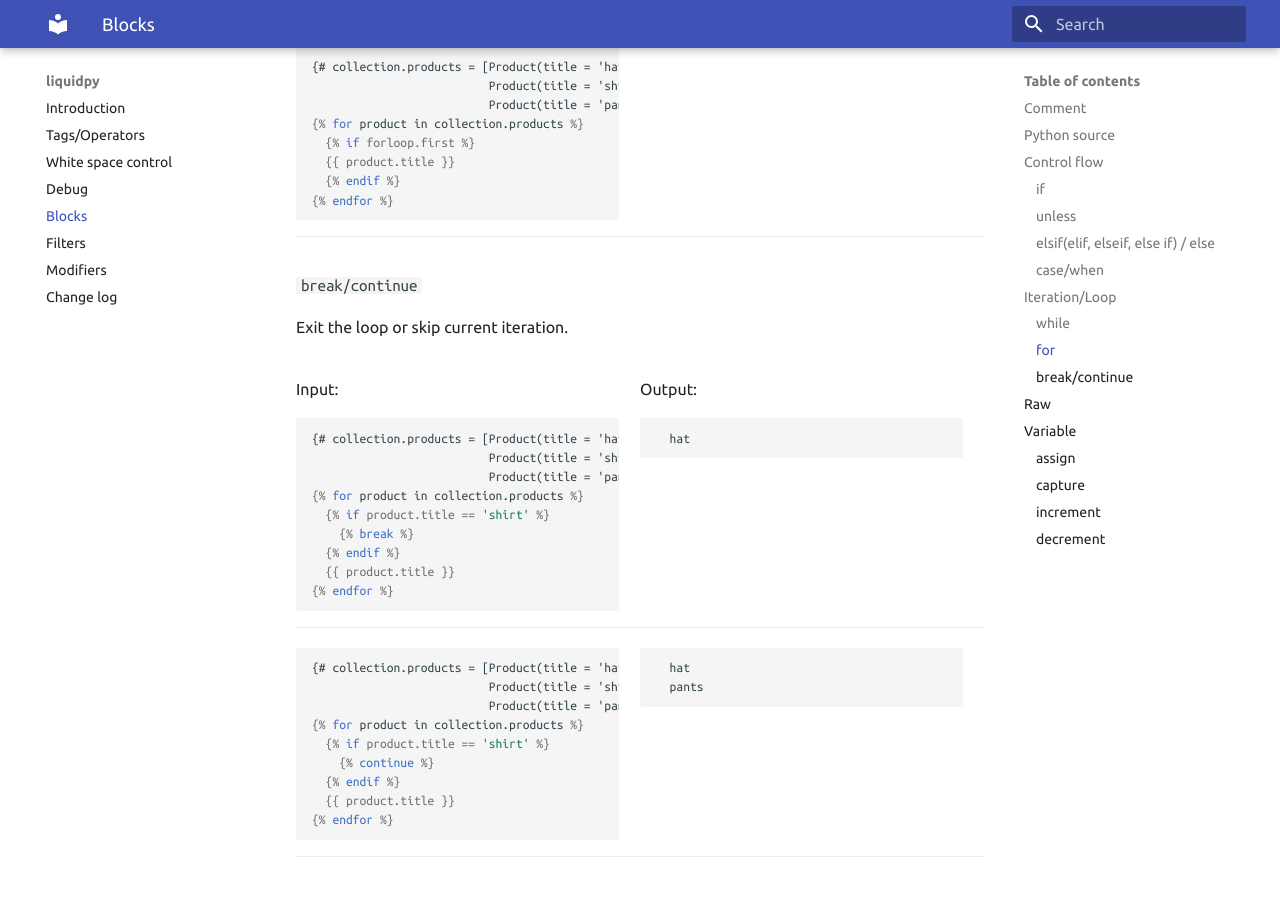
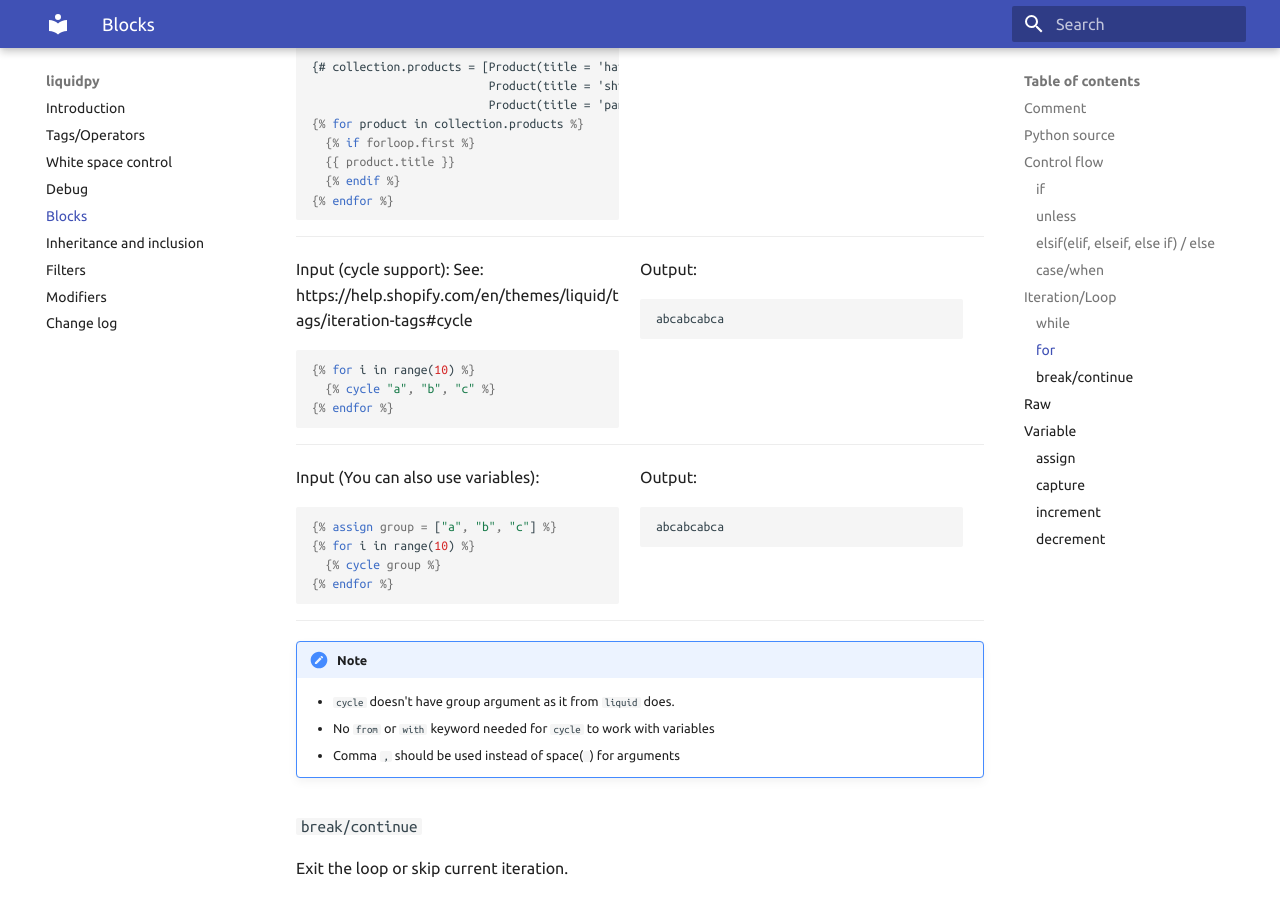
Before and after one commit to pwwang/liquidpy, an MkDocs documentation site: the page built from docs/blocks.md, in a window 1280 px wide and 900 px high, scrolled down 4442 px. Built offline with MkDocs 1.6.1 and Material for MkDocs 9.7.7, drawn with Linux system fonts in a browser that asks for light colours.

Commit message:
Update docs

````diff
--- a/docs/blocks.md
+++ b/docs/blocks.md
@@ -370,6 +370,54 @@ Output:
 </div>
 
 ---
+<div markdown="1" class="two-column">
+
+Input (cycle support):
+See: https://help.shopify.com/en/themes/liquid/tags/iteration-tags#cycle
+```liquid
+{% for i in range(10) %}
+  {% cycle "a", "b", "c" %}
+{% endfor %}
+```
+
+</div>
+<div markdown="1" class="two-column">
+
+Output:
+```
+abcabcabca
+```
+
+</div>
+
+---
+<div markdown="1" class="two-column">
+
+Input (You can also use variables):
+```liquid
+{% assign group = ["a", "b", "c"] %}
+{% for i in range(10) %}
+  {% cycle group %}
+{% endfor %}
+```
+
+</div>
+<div markdown="1" class="two-column">
+
+Output:
+```
+abcabcabca
+```
+
+</div>
+
+---
+
+!!! note
+
+    - `cycle` doesn't have group argument as it from `liquid` does.
+    - No `from` or `with` keyword needed for `cycle` to work with variables
+    - Comma `, ` should be used instead of space(` `) for arguments
 
 ## `break/continue`
 Exit the loop or skip current iteration.
--- a/mkdocs.yml
+++ b/mkdocs.yml
@@ -19,6 +19,7 @@ nav:
     - 'White space control': 'wscontrol.md'
     - 'Debug': 'debug.md'
     - 'Blocks': 'blocks.md'
+    - 'Inheritance and inclusion': 'extends_include.md'
     - 'Filters': 'filters.md'
     - 'Modifiers': 'modifiers.md'
     - 'Change log': 'changelog.md'
````
Also changed, not shown: README.md (+3 -2 lines), docs/changelog.md (+3 -0 lines), docs/debug.md (+30 -6 lines), docs/extends_include.md (added, +128 -0 lines), 1 other file.
